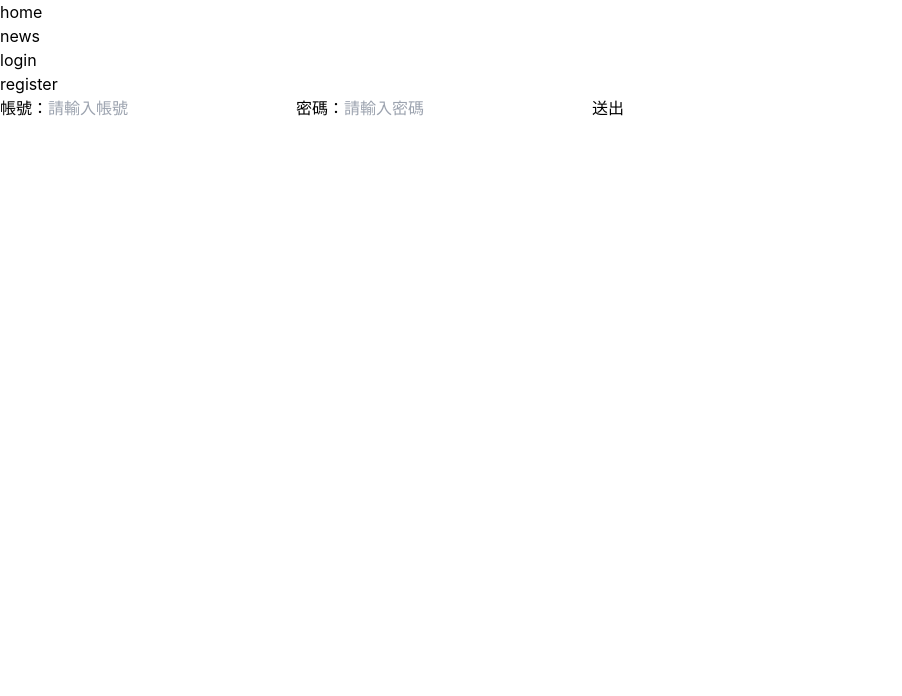
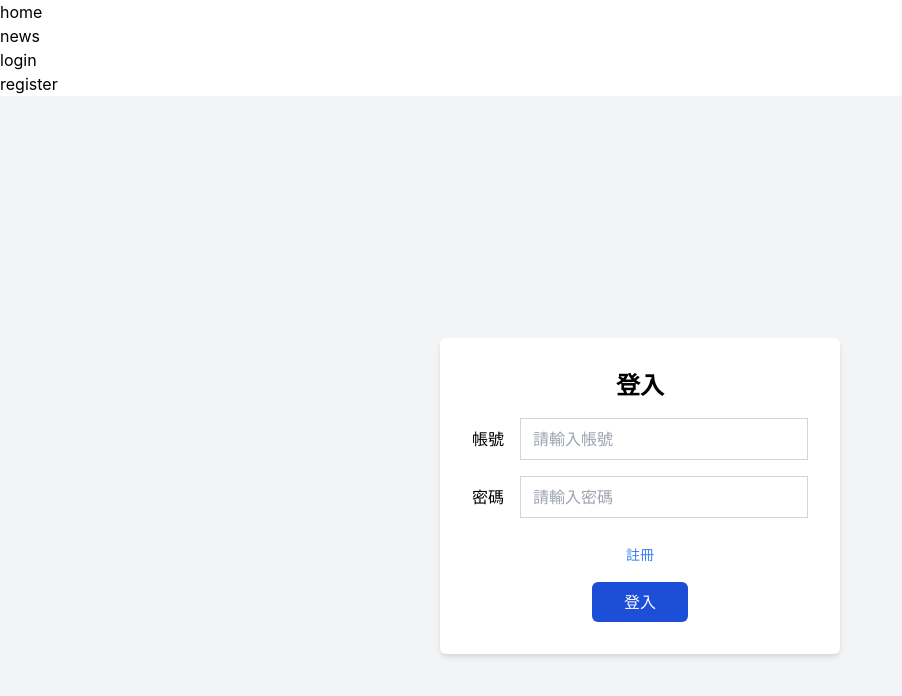
Before and after one commit to koo22952/q2, a React (Vite) app: page /login in a window 1280 px wide. Shown: the top 696 px of the page, without its empty margins (0-902 px from the left). Built offline with nearby package versions, Linux system fonts and the light colour scheme.

Commit message:
feat: 登入頁面

```diff
--- a/src/views/login/login.jsx
+++ b/src/views/login/login.jsx
@@ -1,32 +1,55 @@
 import React from 'react'
+import { Link, useHistory } from 'react-router-dom'
 
 function Login(props) {
-  const handleSubmit = (e) => {
+  const onSubmit = (e) => {
     console.log(e)
     e.preventDefault()
   }
 
   return (
-    <div>
-      <form onSubmit={handleSubmit}>
-        <label htmlFor="username">帳號：</label>
+    <div className="flex items-center justify-center min-h-screen bg-gray-100">
+      <div className="w-400	p-8 m-8 bg-white shadow-md rounded-md">
+        <div className="font-bold text-2xl text-center mb-4">登入</div>
+        <div className="flex items-center	w-full mb-4">
+          <label className="mr-4" htmlFor="username">
+            帳號
+          </label>
           <input
             id="username"
             name="username"
             type="text"
-          autoComplete="username"
+            className="appearance-none block flex-1 px-3 py-2 border border-gray-300 text-gray-900 focus:outline-none focus:ring-gray-500 focus:border-gray-500 focus:z-10"
             placeholder="請輸入帳號"
           />
-        <label htmlFor="password">密碼：</label>
+        </div>
+        <div className="flex items-center	w-full mb-4">
+          <label className="mr-4" htmlFor="password">
+            密碼
+          </label>
           <input
             id="password"
             name="password"
             type="password"
-          autoComplete="current-password"
+            className="appearance-none block flex-1 px-3 py-2 border border-gray-300 text-gray-900 focus:outline-none focus:ring-gray-500 focus:border-gray-500 focus:z-10"
             placeholder="請輸入密碼"
           />
-        <button type="submit">送出</button>
-      </form>
+        </div>
+
+        <div className="text-center mt-6">
+          <div className="text-center mb-4">
+            <Link className="text-blue-500 text-sm" to={'/register'}>
+              註冊
+            </Link>
+          </div>
+          <button
+            className="px-8 py-2 bg-blue-700 rounded-md text-white hover:bg-blue-800"
+            onClick={onSubmit}
+          >
+            登入
+          </button>
+        </div>
+      </div>
     </div>
   )
 }
--- a/tailwind.config.js
+++ b/tailwind.config.js
@@ -4,6 +4,9 @@ module.exports = {
   theme: {
     extend: {
       backgroundColor: {},
+      width: {
+        400: '400px',
+      },
     },
   },
   variants: {
```
Lines whose indentation alone changed are shown as unchanged.
